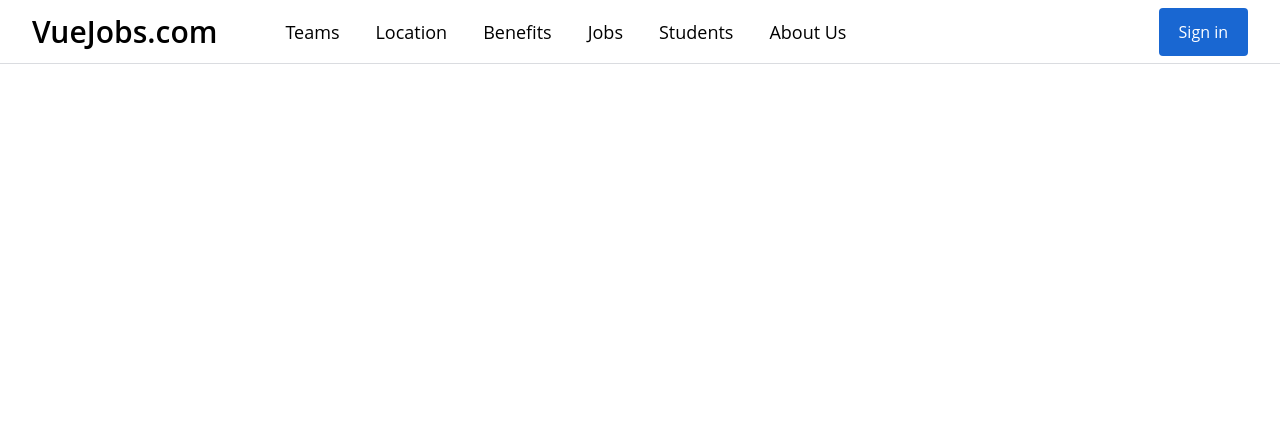
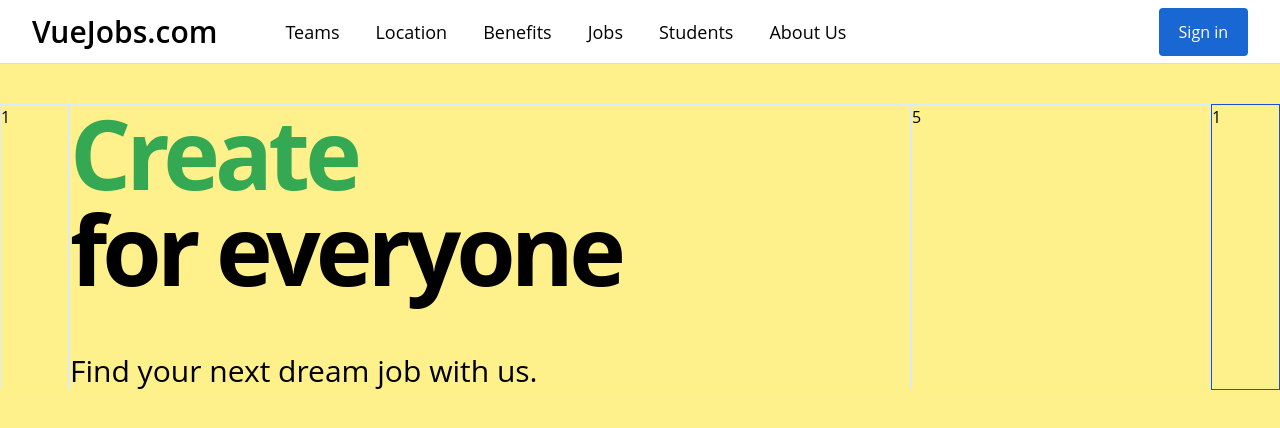
Before and after one commit to CamHaoHa/job-search-Vue3, a Vue app: page / in a window 1280 px wide. Shown: the top 428 px of the page. Built offline with nearby package versions, Linux system fonts and the light colour scheme.

Commit message:
add utils function and its test

```diff
--- a/src/App.vue
+++ b/src/App.vue
@@ -1,10 +1,11 @@
 <script>
 import MainNav from "@/components/MainNav.vue";
-
+import TheHero from "@/components/TheHero.vue";
 export default {
   name: "App",
   components: {
     MainNav,
+    TheHero,
   },
 };
 </script>
@@ -12,7 +13,8 @@ export default {
 <template>
   <header>
     <div class="wrapper">
-      <MainNav />
+      <main-nav />
+      <the-hero />
     </div>
   </header>
 
--- a/src/components/MainNav.vue
+++ b/src/components/MainNav.vue
@@ -24,6 +24,14 @@ export default {
       isLoggedIn: false,
     };
   },
+  computed: {
+    headerHeightClass() {
+      return {
+        "h-16": !this.isLoggedIn,
+        "h-32": this.isLoggedIn,
+      };
+    },
+  },
   methods: {
     loginUser() {
       this.isLoggedIn = true;
@@ -33,7 +41,7 @@ export default {
 </script>
 
 <template>
-  <header class="w-full">
+  <header :class="['w - full', headerHeightClass]">
     <div class="fixed top-0 left-0 h-16 w-full bg-white">
       <div
         class="mx-auto flex h-full flex-nowrap border-b border-solid border-brand-gray-1 px-8"
--- /dev/null
+++ b/src/components/TheHeadline.vue
@@ -0,0 +1,64 @@
+<template>
+  <section>
+    <h1 class="mb-14 text-8xl font-bold tracking-tighter">
+      <span :class="actionClasses">{{ action }}</span>
+      <br />
+      for everyone
+    </h1>
+    <h2 class="text-3xl font-normal">Find your next dream job with us.</h2>
+  </section>
+</template>
+
+<script>
+export default {
+  name: "TheHeadline",
+  data() {
+    return {
+      action: "Build",
+      interval: null,
+    };
+  },
+  computed: {
+    actionClasses() {
+      return {
+        [this.action.toLowerCase()]: true,
+      };
+    },
+  },
+  created() {
+    this.changeTitle();
+  },
+  beforeUnmount() {
+    clearInterval(this.interval);
+  },
+  methods: {
+    changeTitle() {
+      this.interval = setInterval(() => {
+        const actions = ["Build", "Create", "Design", "Code"];
+        const currentActionIndex = actions.indexOf(this.action);
+        const nextActionIndex = (currentActionIndex + 1) % actions.length;
+        const nextAction = actions[nextActionIndex];
+        this.action = nextAction;
+      }, 3000);
+    },
+  },
+};
+</script>
+
+<style scoped>
+.build {
+  color: #1a73e8;
+}
+
+.create {
+  color: #34a853;
+}
+
+.design {
+  color: #f9ab00;
+}
+
+.code {
+  color: #d93025;
+}
+</style>
--- /dev/null
+++ b/src/components/TheHero.vue
@@ -0,0 +1,22 @@
+<script>
+import TheHeadline from "@/components/TheHeadline.vue";
+
+export default {
+  name: "TheHero",
+  components: { TheHeadline },
+};
+</script>
+<template>
+  <main>
+    <section class="flex h-screen flex-col bg-yellow-200 pt-10 pb-20">
+      <div class="grid-col-12 grid">
+        <div class="col-span-1 col-start-1 border border-blue-100">1</div>
+        <div class="col-span-5 col-start-2 border border-blue-100">
+          <the-headline />
+        </div>
+        <div class="col-span-5 col-start-7 border border-blue-100">5</div>
+        <div class="col-span-1 col-start-12 border border-blue-700">1</div>
+      </div>
+    </section>
+  </main>
+</template>
```
Also changed, not shown: src/utils/nextElementInList.js (added, +8 -0 lines), 2 other files (tests, documents, lock files or other folders).
